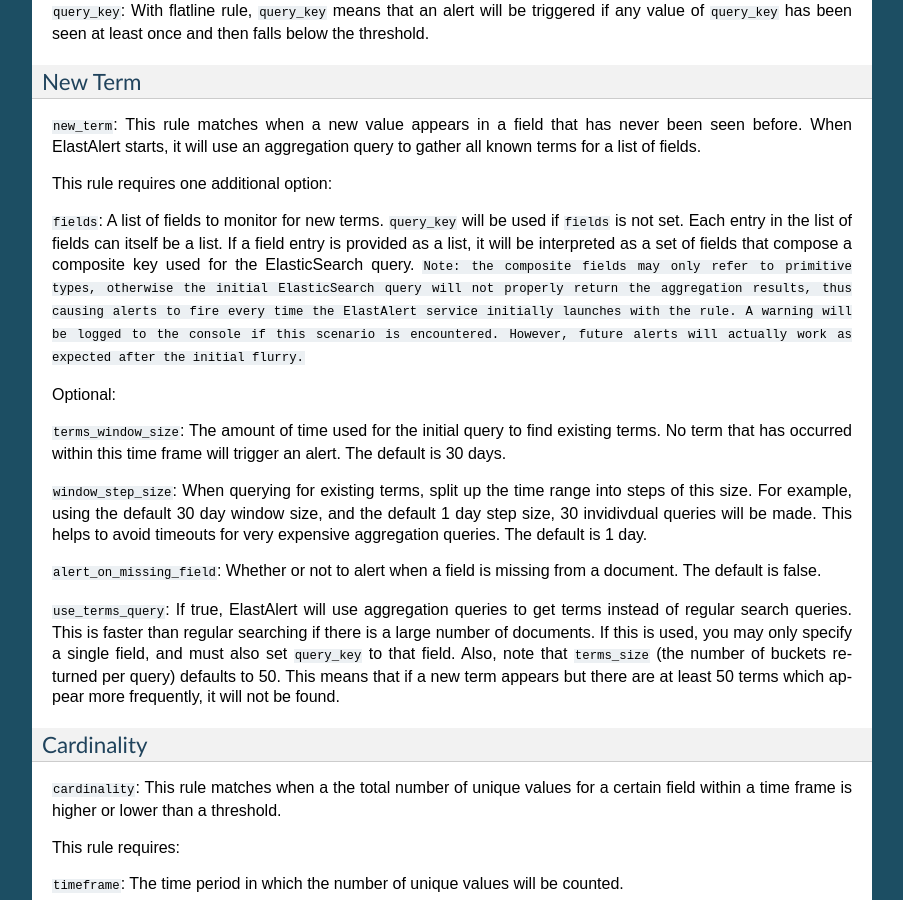
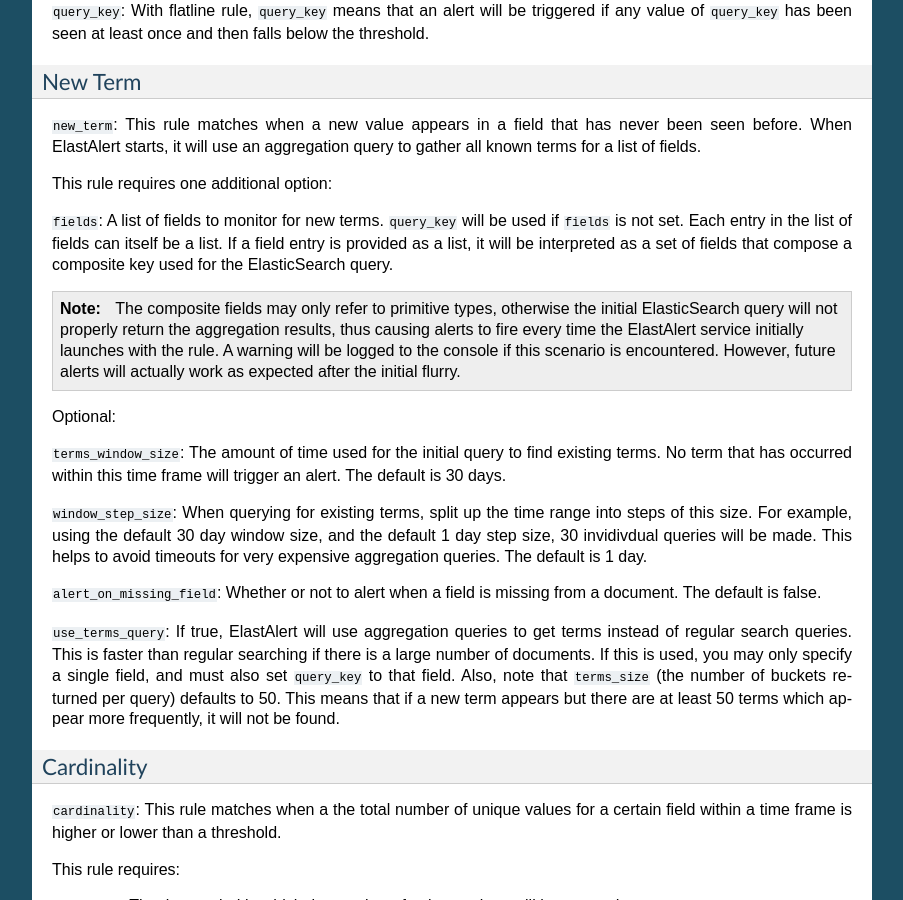
Before and after one commit to Yelp/elastalert, a Sphinx documentation site: the page built from docs/source/ruletypes.rst, in a window 1280 px wide and 900 px high, scrolled down 16392 px. Shown: the whole window, without its empty margins (198-1101 px from the left). Built offline with Sphinx 7.4.7, drawn with Linux system fonts in a browser that asks for light colours; part of the change alters nothing that is shown.

```diff
--- a/docs/source/ruletypes.rst
+++ b/docs/source/ruletypes.rst
@@ -870,10 +870,14 @@ This rule requires one additional option:
 
 ``fields``: A list of fields to monitor for new terms. ``query_key`` will be used if ``fields`` is not set. Each entry in the
 list of fields can itself be a list.  If a field entry is provided as a list, it will be interpreted as a set of fields
-that compose a composite key used for the ElasticSearch query.  ``Note: the composite fields may only refer to primitive
-types, otherwise the initial ElasticSearch query will not properly return the aggregation results, thus causing alerts
-to fire every time the ElastAlert service initially launches with the rule. A warning will be logged to the console if
-this scenario is encountered. However, future alerts will actually work as expected after the initial flurry.``
+that compose a composite key used for the ElasticSearch query.
+
+.. note::
+
+   The composite fields may only refer to primitive types, otherwise the initial ElasticSearch query will not properly return
+   the aggregation results, thus causing alerts to fire every time the ElastAlert service initially launches with the rule.
+   A warning will be logged to the console if this scenario is encountered. However, future alerts will actually work as
+   expected after the initial flurry.
 
 Optional:
 
```
